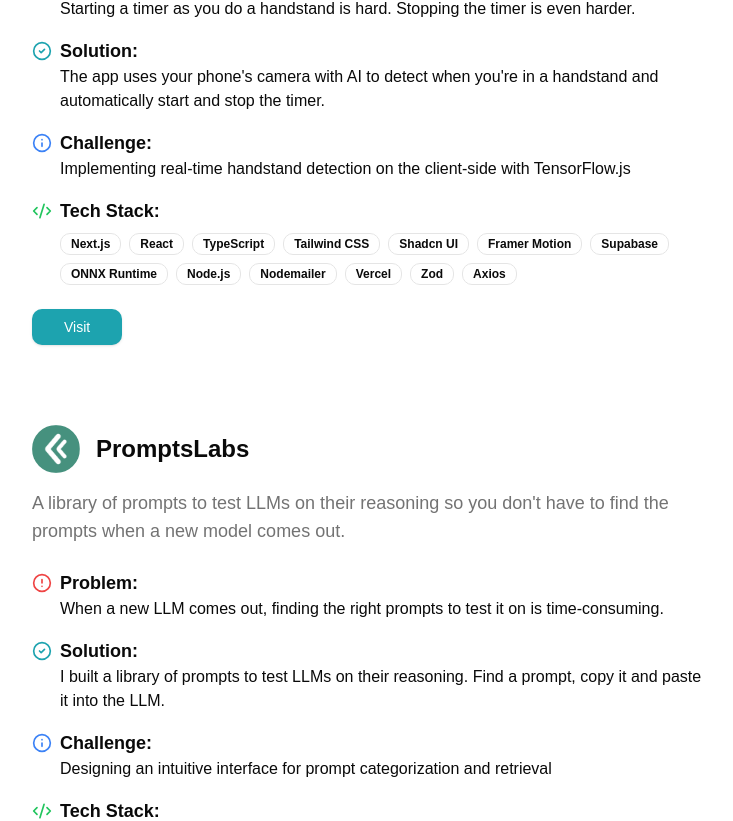
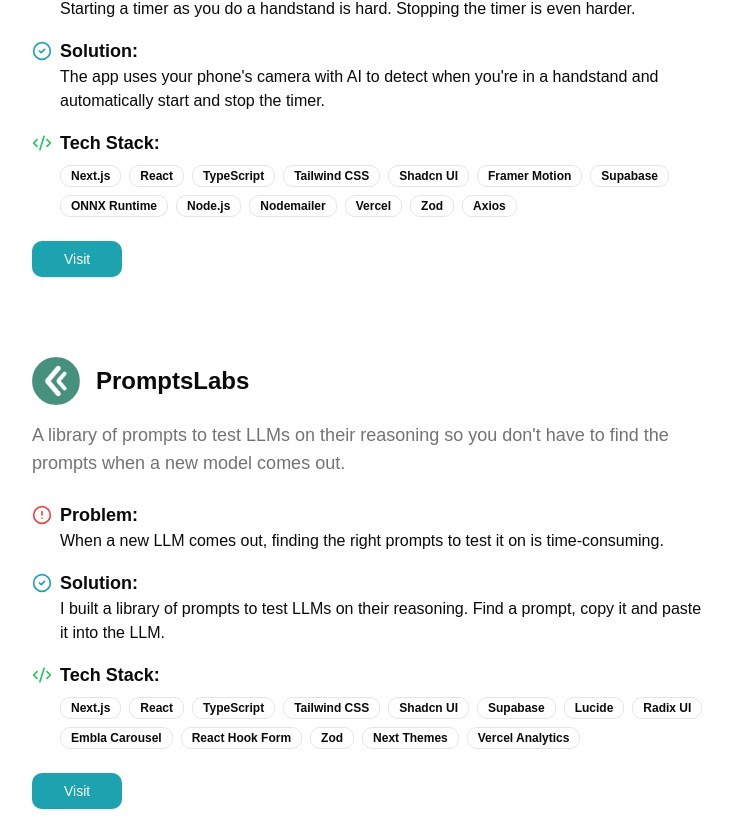
Before and after one commit to mazeincoding/maze-portfolio, a Next.js app: page / in a window 1280 px wide. Shown: the part 919-1740 px from the top of the page, without its empty margins (400-1133 px from the left). Built offline with nearby package versions, Linux system fonts and the light colour scheme.

Commit message:
Remove challenge from projects

```diff
--- a/src/components/projects.tsx
+++ b/src/components/projects.tsx
@@ -139,7 +139,7 @@
       <div className="space-y-4">
         {renderProjectInfo(<AlertCircle className="w-5 h-5 text-destructive flex-shrink-0 mt-1" />, "Problem", project.problem)}
         {renderProjectInfo(<CheckCircle2 className="w-5 h-5 text-primary flex-shrink-0 mt-1" />, "Solution", project.solution)}
-        {renderProjectInfo(<InfoIcon className="w-5 h-5 text-blue-500 flex-shrink-0 mt-1" />, "Challenge", project.challenge)}
+        {/* {renderProjectInfo(<InfoIcon className="w-5 h-5 text-blue-500 flex-shrink-0 mt-1" />, "Challenge", project.challenge)} */}
         <div className="flex items-start gap-2">
           <Code2Icon className="w-5 h-5 text-green-500 flex-shrink-0 mt-1" />
           <div className="w-full space-y-2">
```
